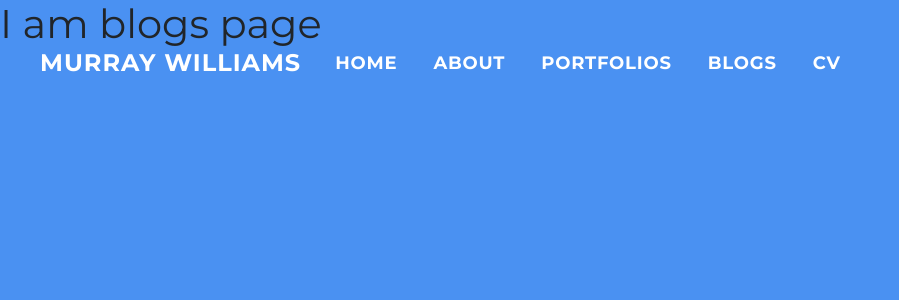
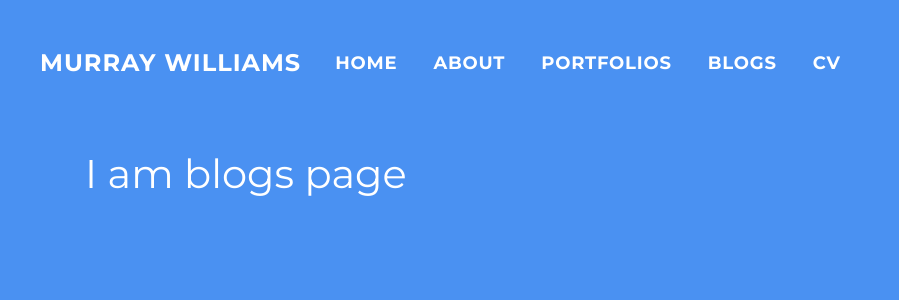
Before and after one commit to murray-williams/portfolio-mw, a Next.js app: page /blogs in a window 1280 px wide. Shown: the top 300 px of the page, without its empty margins (0-899 px from the left). Built offline with nearby package versions, Linux system fonts and the light colour scheme.

Commit message:
Setup BasePage and wrapped all page content

```diff
--- /dev/null
+++ b/components/BasePage.js
@@ -0,0 +1,11 @@
+import { Container } from 'reactstrap'
+
+const BasePage = ({ children, className }) => {
+  return (
+    <div className={`base-page ${className}`}>
+      <Container>{children}</Container>
+    </div>
+  )
+}
+
+export default BasePage
--- a/pages/about.js
+++ b/pages/about.js
@@ -1,9 +1,12 @@
 import BaseLayout from '../components/layouts/BaseLayout'
+import BasePage from '../components/BasePage'
 
 export default function About() {
   return (
     <BaseLayout>
-      <h1>I am about page</h1>
+      <BasePage>
+        <h1>I am about page</h1>
+      </BasePage>
     </BaseLayout>
   )
 }
--- a/pages/blogs.js
+++ b/pages/blogs.js
@@ -1,9 +1,12 @@
 import BaseLayout from '../components/layouts/BaseLayout'
+import BasePage from '../components/BasePage'
 
 export default function Blogs() {
   return (
     <BaseLayout>
-      <h1>I am blogs page</h1>
+      <BasePage>
+        <h1>I am blogs page</h1>
+      </BasePage>
     </BaseLayout>
   )
 }
--- a/pages/cv.js
+++ b/pages/cv.js
@@ -1,9 +1,12 @@
 import BaseLayout from '../components/layouts/BaseLayout'
+import BasePage from '../components/BasePage'
 
 export default function Cv() {
   return (
     <BaseLayout>
-      <h1>I am cv page</h1>
+      <BasePage>
+        <h1>I am cv page</h1>
+      </BasePage>
     </BaseLayout>
   )
 }
--- a/styles/main.scss
+++ b/styles/main.scss
@@ -23,3 +23,8 @@ body {
   font-weight: bold;
   letter-spacing: 2px;
 }
+
+.base-page {
+  padding-top: 150px;
+  color: white;
+}
```
Also changed, not shown: pages/portfolios/[id].js (+5 -2 lines), pages/portfolios/index.js (+5 -2 lines).
